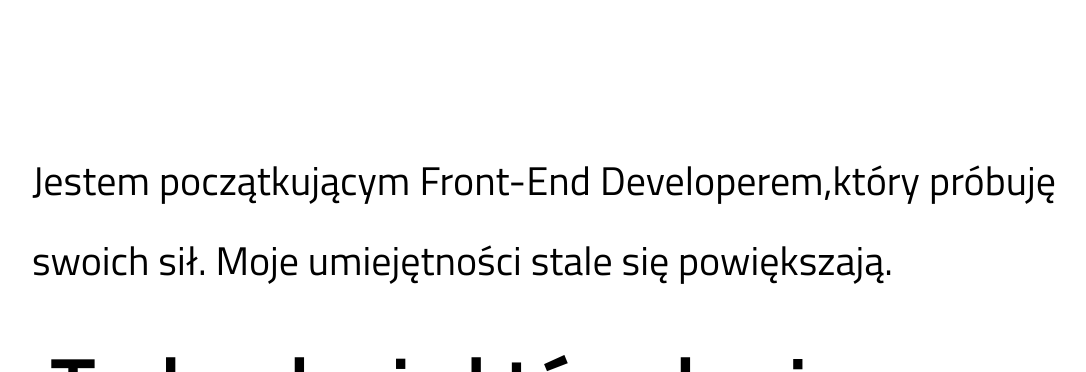
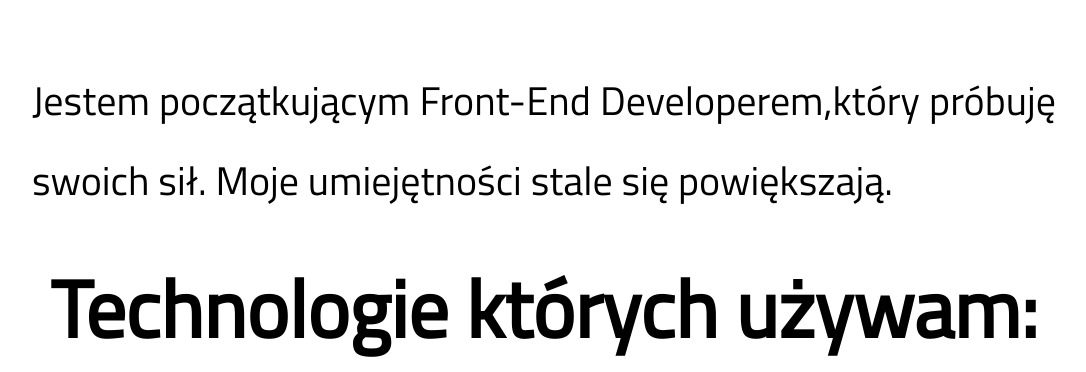
Before and after one commit to atomix94/atomix94.github.io, a plain HTML site: page index.html in a window 1280 px wide. Shown: the part 961-1333 px from the top of the page, without its empty margins (96-1182 px from the left). Drawn offline with nearby package versions, Linux system fonts and the light colour scheme.

Commit message:
little design changes

```diff
--- a/index.html
+++ b/index.html
@@ -54,7 +54,7 @@
 		<section>
 		<h2 class="about">O mnie:</h2>
 		<h2 class="name">Nazywam się Mateusz Masiarek.</h2>
-		<p class="text" data-aos="fade-down"><br/>
+		<p class="text" data-aos="fade-down">
 		Jestem początkującym Front-End Developerem,który próbuję swoich sił.
 		Moje umiejętności stale się powiększają.
 
```
